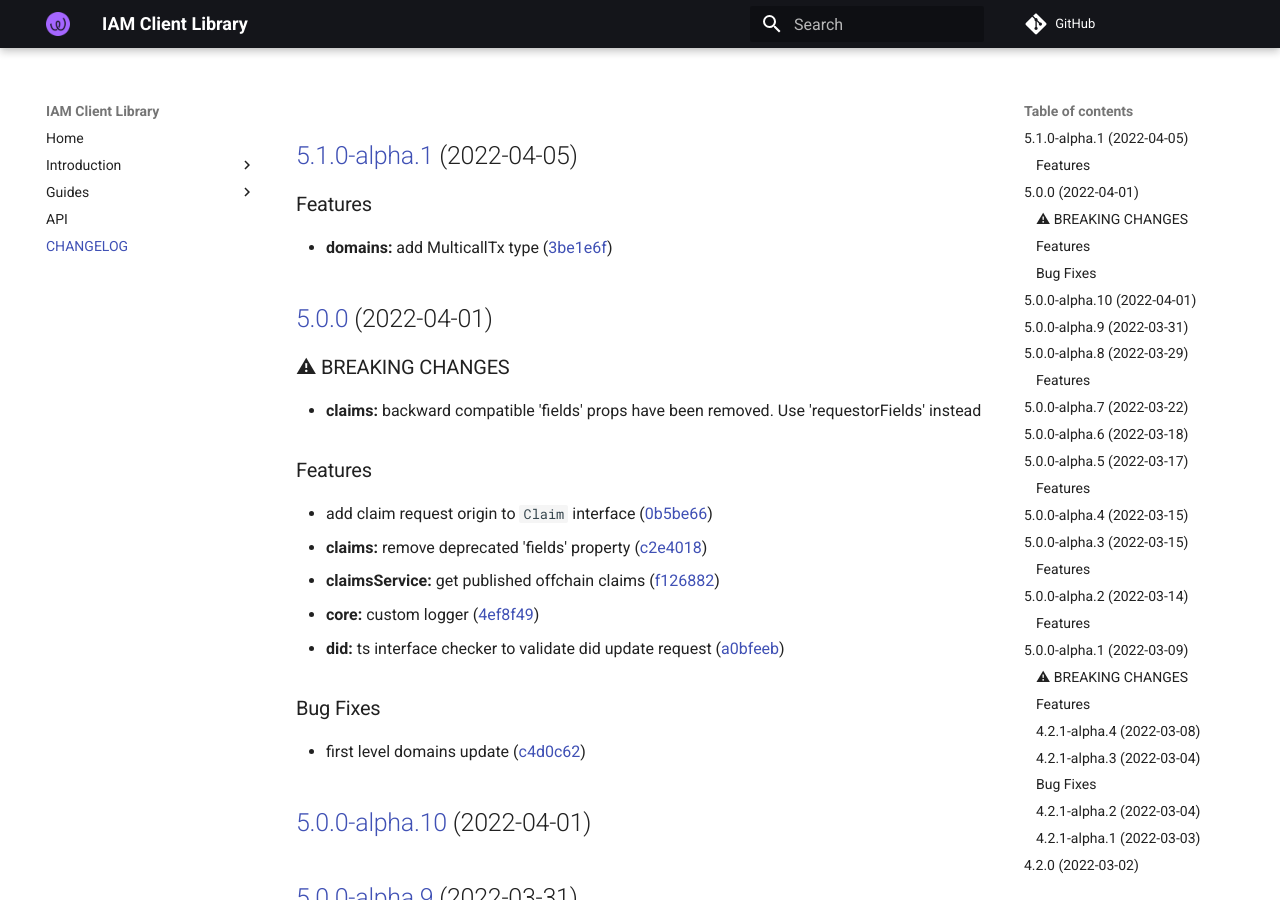
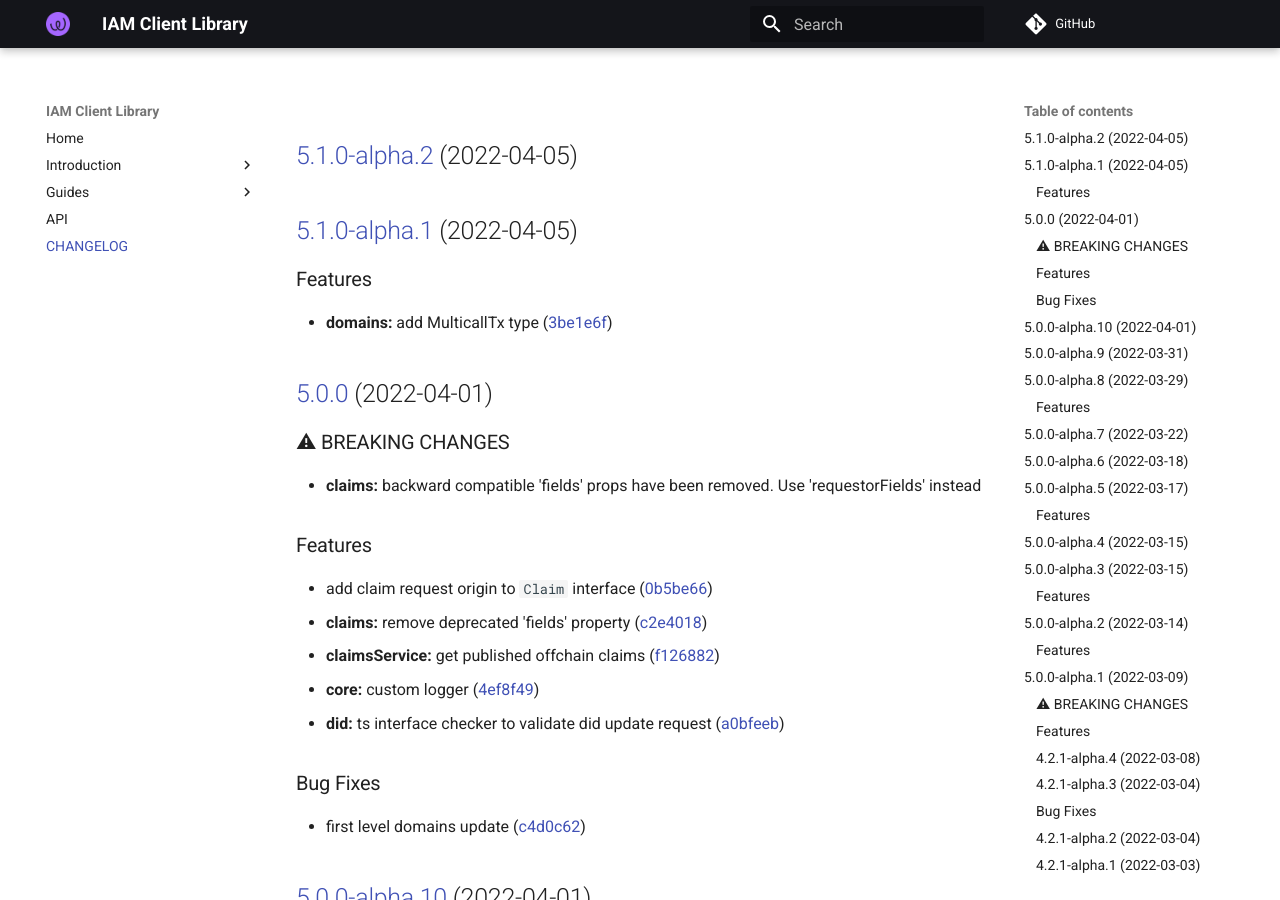
Before and after one commit to energywebfoundation/iam-client-lib, an MkDocs documentation site: the page built from docs/CHANGELOG.md, in a window 1280 px wide and 900 px high. Built offline with MkDocs 1.6.1 and Material for MkDocs 9.7.7, drawn with Linux system fonts in a browser that asks for light colours; comment, search, counter and statistics services are not loaded.

Commit message:
chore(release): 5.1.0-alpha.2 [skip ci]
## [5.1.0-alpha.2](https://github.com/energywebfoundation/iam-client-lib/compare/v5.1.0-alpha.1...v5.1.0-alpha.2) (2022-04-05)

```diff
--- a/docs/CHANGELOG.md
+++ b/docs/CHANGELOG.md
@@ -1,3 +1,5 @@
+## [5.1.0-alpha.2](https://github.com/energywebfoundation/iam-client-lib/compare/v5.1.0-alpha.1...v5.1.0-alpha.2) (2022-04-05)
+
 ## [5.1.0-alpha.1](https://github.com/energywebfoundation/iam-client-lib/compare/v5.0.0...v5.1.0-alpha.1) (2022-04-05)
 
 
--- a/package.json
+++ b/package.json
@@ -1,6 +1,6 @@
 {
   "name": "iam-client-lib",
-  "version": "5.1.0-alpha.1",
+  "version": "5.1.0-alpha.2",
   "description": "Library for Decentralized Identity and Access Management",
   "main": "dist/index.js",
   "module": "dist/index.esm.js",
```
